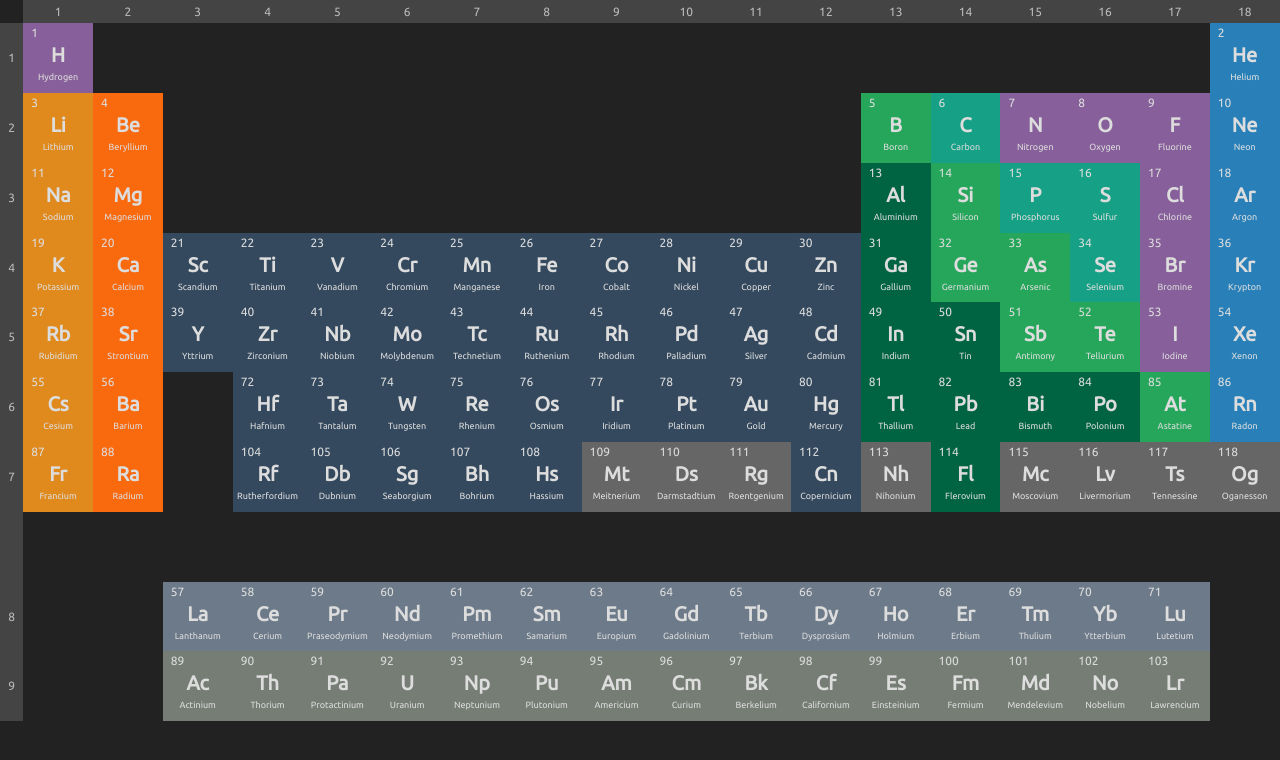
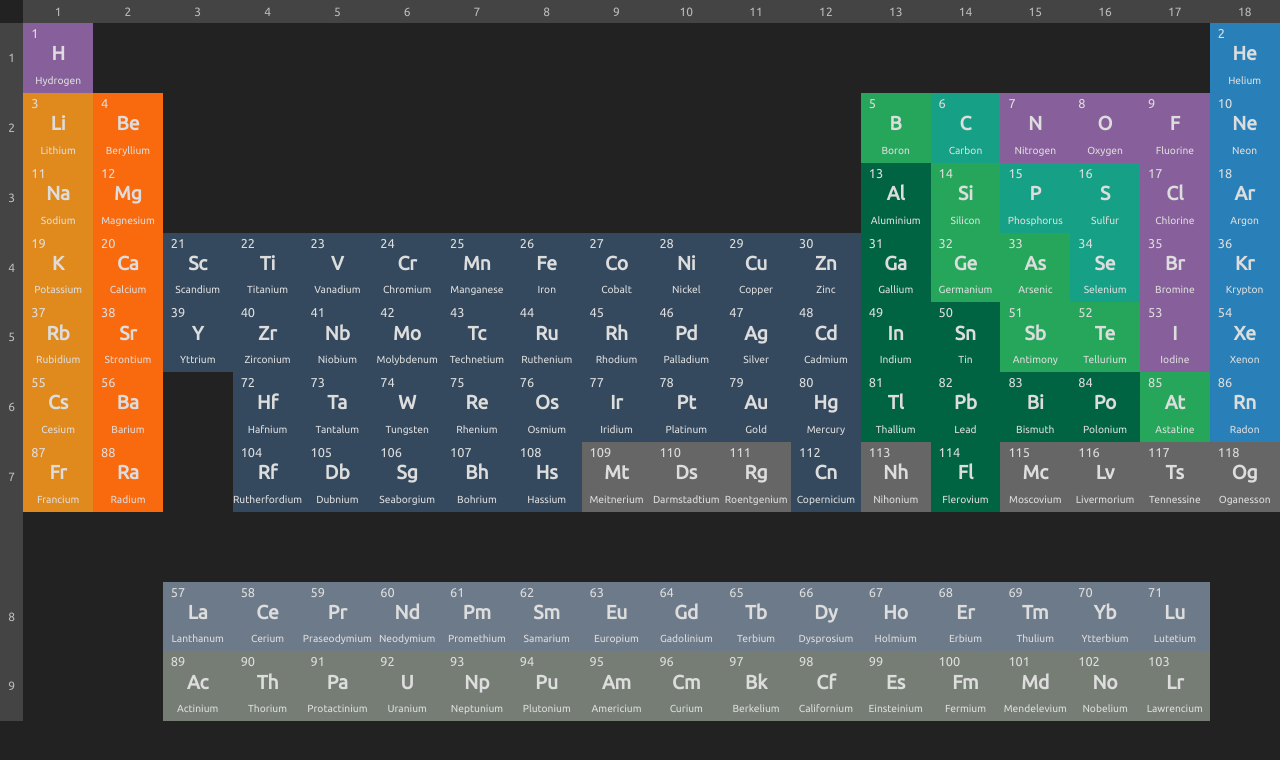
Before and after one commit to edospadoni/periodic-table, a website: page app/index.html in a window 1280 px wide. Drawn offline with nearby package versions, Linux system fonts and the light colour scheme; some packages are replaced by stand-ins of ours; files that its build step writes are made by us from their sources.

Commit message:
handled responsive screens

```diff
--- a/app/styles/main.css
+++ b/app/styles/main.css
@@ -37,9 +37,11 @@ body {
 }
 
 .element p {
-  margin-bottom: 0px;
   font-size: 20px;
   font-weight: 700;
+  width: 100%;
+  position: absolute;
+  top: 0%;
 }
 
 .atomic {
@@ -51,7 +53,11 @@ body {
 
 .description {
   font-size: 9px;
-  margin-top: 5px;
+  margin-top: 8px;
+  width: 100%;
+  text-align: center;
+  position: absolute;
+  bottom: 10%;
 }
 
 .column {
@@ -111,6 +117,31 @@ h2 {
 
 .summary {
   text-align: justify;
+  font-size: 16px;
+}
+
+@media screen and (min-width: 1201px) {
+  .inner {
+    padding-right: 30px;
+  }
+  .description {
+    font-size: 0.8vmax;
+  }
+  .element p {
+    font-size: 1.5vmax;
+  }
+  .atomic {
+    font-size: 1vmax;
+  }
+  .detail {
+    font-size: 2.8vmin;
+  }
+  .detail h5 {
+    font-size: 2.3vmin;
+  }
+  .summary {
+    font-size: 2.8vmin;
+  }
 }
 
 @media screen and (max-width: 710px) {
@@ -198,7 +229,7 @@ h2 {
 /* Modal Content/Box */
 
 .modal-content {
-  background-color: #fefefe;
+  background: #fefefe;
   margin: 5% auto;
   /* 15% from the top and centered */
   padding: 20px;
```
